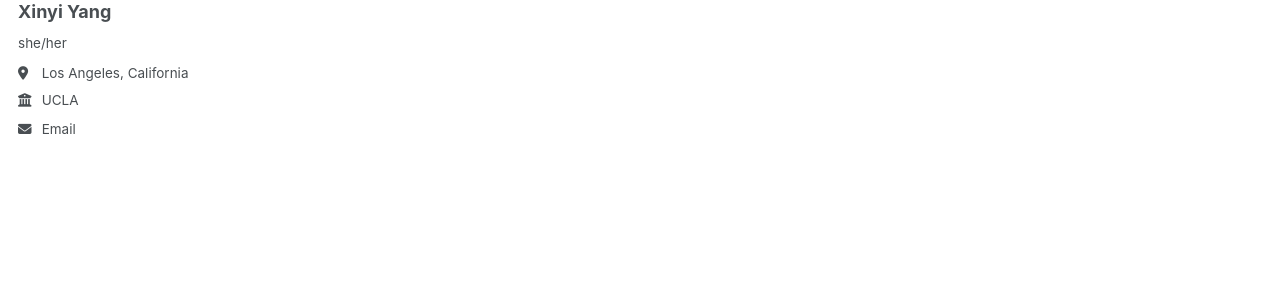
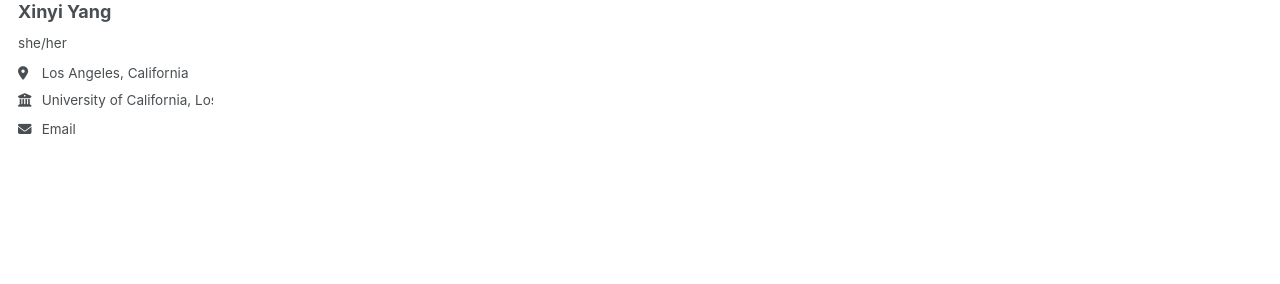
Before and after one commit to xinyi2410/portfolio, a Jekyll site: the page built from _pages/about.md, in a window 1280 px wide. Shown: the part 283-567 px from the top of the page. Built offline with Jekyll 4.4.1, drawn with Linux system fonts in a browser that asks for light colours; a script that is not in the unit is left out.

Commit message:
Update _config.yml

```diff
--- a/_config.yml
+++ b/_config.yml
@@ -25,9 +25,9 @@ author:
   avatar           : "profile.png"
   name             : "Xinyi Yang"
   pronouns         :  "she/her"
-  # bio              : "Short biography for the left-hand sidebar"
+  bio              : # "Short biography for the left-hand sidebar"
   location         : "Los Angeles, California"
-  employer         : "UCLA"
+  employer         : "University of California, Los Angeles"
   uri              : # URL
   email            : "xinyi24@g.ucla.edu"
 
```
